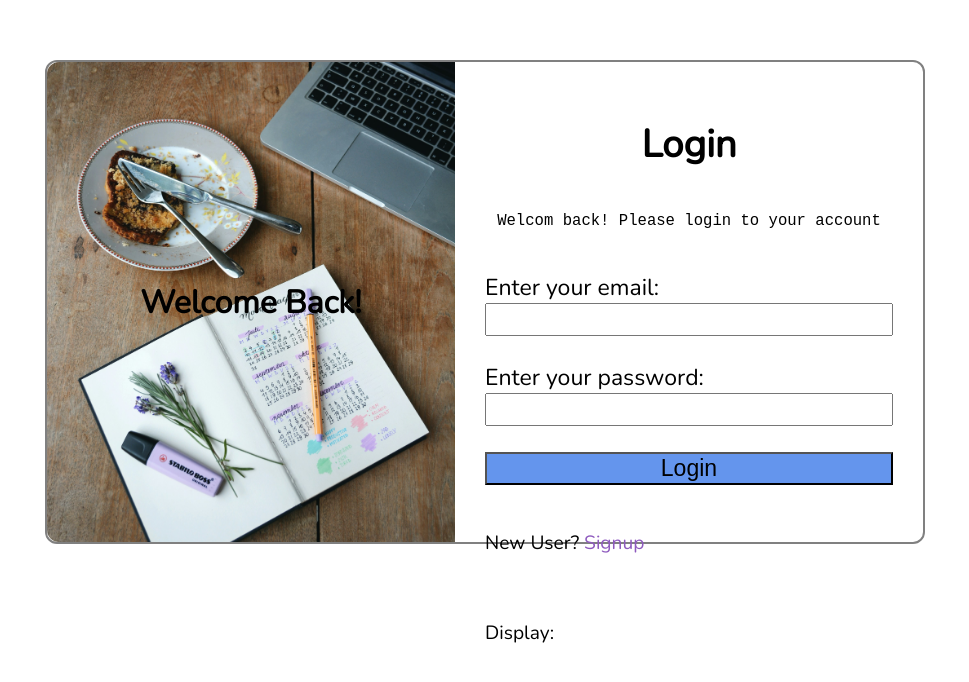
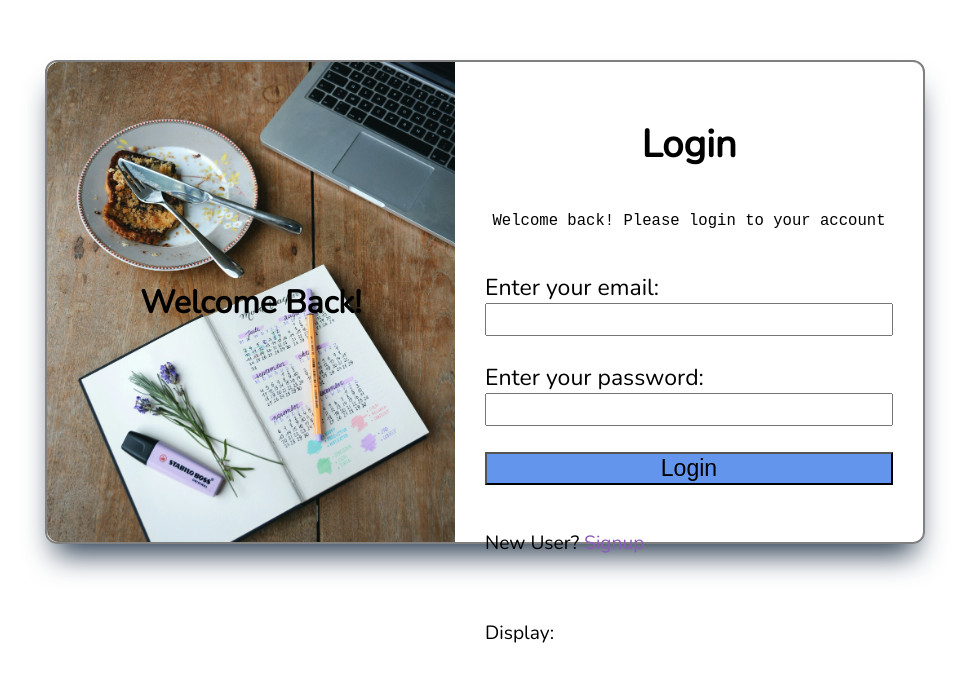
Before and after one commit to cnhk-teach/todo-app, an Angular app: page /login in a window 1280 px wide. Shown: the part 140-822 px from the top of the page, without its empty margins (155-1124 px from the left). Built offline with nearby package versions, Linux system fonts and the light colour scheme.

Commit message:
Add animation and routerlink in Login component

```diff
--- a/src/app/app.config.ts
+++ b/src/app/app.config.ts
@@ -3,6 +3,8 @@ import { provideRouter } from '@angular/router';
 
 import { routes } from './app.routes';
 
+import { provideAnimations } from '@angular/platform-browser/animations';
+
 export const appConfig: ApplicationConfig = {
-  providers: [provideRouter(routes)]
+  providers: [provideRouter(routes), provideAnimations()]
 };
--- a/src/app/login/login.component.css
+++ b/src/app/login/login.component.css
@@ -3,6 +3,7 @@
     margin: 200px;
     border: 2px gray solid;
     border-radius: 12px;
+    box-shadow: rgb(38, 57, 77) 0px 20px 30px -10px;
     justify-content: center;
     height: 60vh;
 }
--- a/src/app/login/login.component.html
+++ b/src/app/login/login.component.html
@@ -1,10 +1,10 @@
-<main class="container">
+<main class="container" @fadein>
     <div class="welcome">
         <h1>Welcome Back!</h1>
     </div>
     <div class="login">
         <h1>Login</h1>
-        <pre>Welcom back! Please login to your account</pre>
+        <pre>Welcome back! Please login to your account</pre>
         <br>
         <label for="email">Enter your email:</label>
         <input type="text" [(ngModel)]="email" id="email"><br>
@@ -12,7 +12,7 @@
         <input type="password" [(ngModel)]="password" id="password"><br>
         <button class="login-button" (click)="login()">Login</button>
         <br>
-        <p>New User? <a class="signup-button">Signup</a></p>
+        <p>New User? <a class="signup-button" routerLink="/signup">Signup</a></p>
         <br>
         <p>Display: {{displayText}}</p>
     </div>
--- a/src/app/login/login.component.ts
+++ b/src/app/login/login.component.ts
@@ -1,12 +1,22 @@
 import { Component } from '@angular/core';
 import { FormsModule } from '@angular/forms';
+import { RouterLink } from '@angular/router';
+import { trigger, style, animate, transition } from '@angular/animations';
 
 @Component({
   selector: 'app-login',
   standalone: true,
-  imports: [FormsModule],
+  imports: [FormsModule, RouterLink],
   templateUrl: './login.component.html',
-  styleUrl: './login.component.css'
+  styleUrl: './login.component.css',
+  animations:[
+    trigger('fadein',[
+      transition('void=>*',[
+        style({opacity: 0}),
+        animate('1200ms', style({opacity: 1})),
+      ])
+    ])
+  ]
 })
 export class LoginComponent {
     email = "";
@@ -15,5 +25,5 @@ export class LoginComponent {
 
     login(){
       this.displayText = this.email + this.password;
-    };
+    }
 }
```
